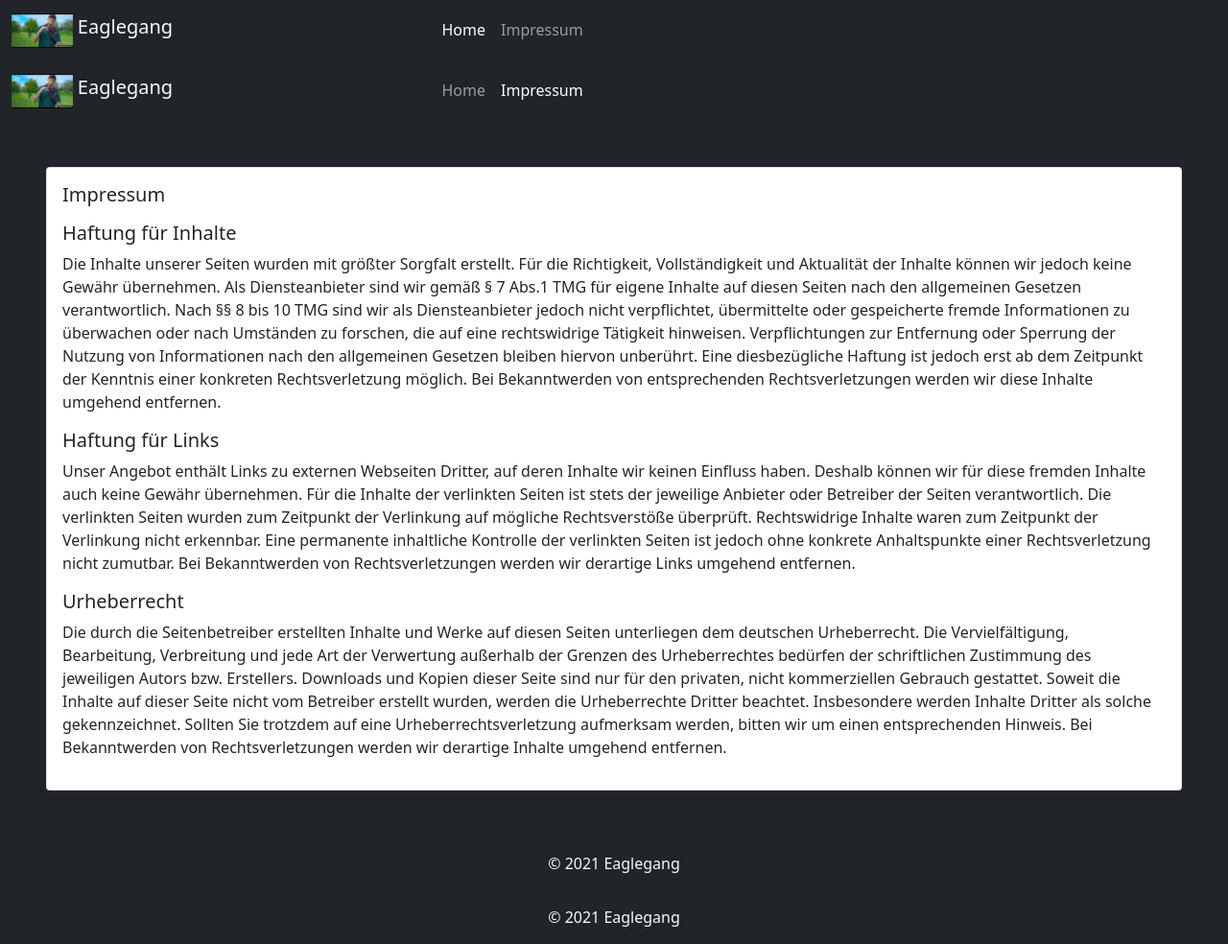
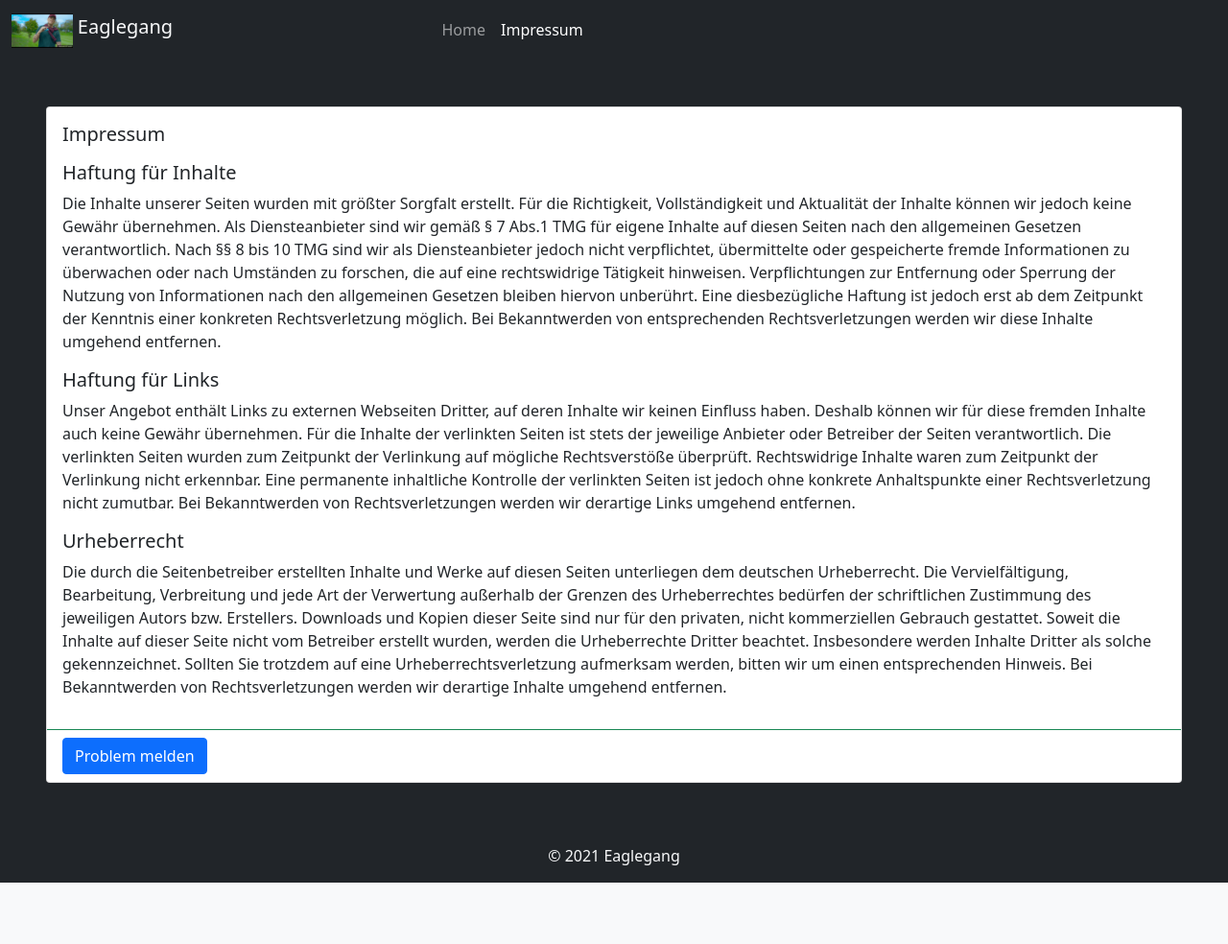
Before and after one commit to niggiover9000/EaglegangDashboard, a Flask app: page /impressum in a window 1280 px wide. Shown: the whole page at 96% size. After the commit the page ends 920 px from the top, so only its background shows below. Run offline with Flask 2, Linux system fonts and the light colour scheme; some libraries are stand-ins or nearby versions.

Commit message:
Spelling

```diff
--- a/templates/elements/navbar.html
+++ b/templates/elements/navbar.html
@@ -2,8 +2,8 @@
 
     <nav class="navbar navbar-dark navbar-expand-lg">
         <div class="container-fluid">
-            <a class="navbar-brand text-light" href="eaglegang.html">
-                <img src="fidget%20spinner.gif" alt="" width="15%" class="d-inline-block align-text-top">
+            <a class="navbar-brand text-light" href="{{ url_for('eaglegang') }}">
+                <img src="{{ url_for('static', filename='img/fidget_spinner.gif') }}" alt="" width="15%" class="d-inline-block align-text-top">
                 Eaglegang
             </a>
             <button class="navbar-toggler" type="button" data-bs-toggle="collapse" data-bs-target="#navbarNav" aria-controls="navbarNav" aria-expanded="false" aria-label="Toggle navigation">
@@ -12,10 +12,10 @@
             <div class="collapse navbar-collapse" id="navbarNav">
                 <ul class="navbar-nav">
                     <li class="nav-item">
-                        <a class="nav-link active" aria-current="page" href="eaglegang.html">Home</a>
+                        <a class="nav-link {%if request.path == url_for('eaglegang')%}active{%endif%}" href="{{ url_for('eaglegang') }}">Home</a>
                     </li>
                     <li class="nav-item">
-                        <a class="nav-link" href="impressum.html">Impressum</a>
+                        <a class="nav-link {%if request.path == url_for('impressum')%}active{%endif%}" href="{{ url_for('impressum') }}">Impressum</a>
                     </li>
                 </ul>
             </div>
--- a/templates/impressum.html
+++ b/templates/impressum.html
@@ -1,28 +1,7 @@
 {% include "elements/header.html" %}
 {% include "elements/navbar.html" %}
 
-<body class="bg-dark">
-    <nav class="navbar navbar-dark navbar-expand-lg">
-        <div class="container-fluid">
-            <a class="navbar-brand text-light" href="eaglegang.html">
-                <img src="fidget%20spinner.gif" alt="" width="15%" class="d-inline-block align-text-top">
-                Eaglegang
-            </a>
-            <button class="navbar-toggler" type="button" data-bs-toggle="collapse" data-bs-target="#navbarNav" aria-controls="navbarNav" aria-expanded="false" aria-label="Toggle navigation">
-                <span class="navbar-toggler-icon"></span>
-            </button>
-            <div class="collapse navbar-collapse" id="navbarNav">
-                <ul class="navbar-nav">
-                    <li class="nav-item">
-                        <a class="nav-link" aria-current="page" href="eaglegang.html">Home</a>
-                    </li>
-                    <li class="nav-item">
-                        <a class="nav-link active" aria-current="page" href="impressum.html">Impressum</a>
-                    </li>
-                </ul>
-            </div>
-        </div>
-    </nav>
+
     <div class="py-5 px-5">
         <div class="card h-100">
             <div class="card-body">
@@ -41,15 +20,10 @@
 
                 <p>Die durch die Seitenbetreiber erstellten Inhalte und Werke auf diesen Seiten unterliegen dem deutschen Urheberrecht. Die Vervielfältigung, Bearbeitung, Verbreitung und jede Art der Verwertung außerhalb der Grenzen des Urheberrechtes bedürfen der schriftlichen Zustimmung des jeweiligen Autors bzw. Erstellers. Downloads und Kopien dieser Seite sind nur für den privaten, nicht kommerziellen Gebrauch gestattet. Soweit die Inhalte auf dieser Seite nicht vom Betreiber erstellt wurden, werden die Urheberrechte Dritter beachtet. Insbesondere werden Inhalte Dritter als solche gekennzeichnet. Sollten Sie trotzdem auf eine Urheberrechtsverletzung aufmerksam werden, bitten wir um einen entsprechenden Hinweis. Bei Bekanntwerden von Rechtsverletzungen werden wir derartige Inhalte umgehend entfernen.</p>
             </div>
+            <div class="card-footer bg-transparent border-success">
+                <a href="https://github.com/niggiover9000/EaglegangDashboard/issues" class="btn btn-primary">Problem melden</a>
+            </div>
         </div>
     </div>
-    <footer class="footer mt-auto py-3">
-        <div class="container text-center text-light">
-            © 2021 Eaglegang
-        </div>
-    </footer>
 
-    <!-- JavaScript -->
-    <script src="bootstrap.bundle.min.js"></script>
-</body>
 {% include "elements/footer.html" %}
```
Also changed, not shown: templates/eaglegang.html (+18 -6 lines), static/img/fidget_spinner.gif (renamed from static/img/fidget spinner.gif).
